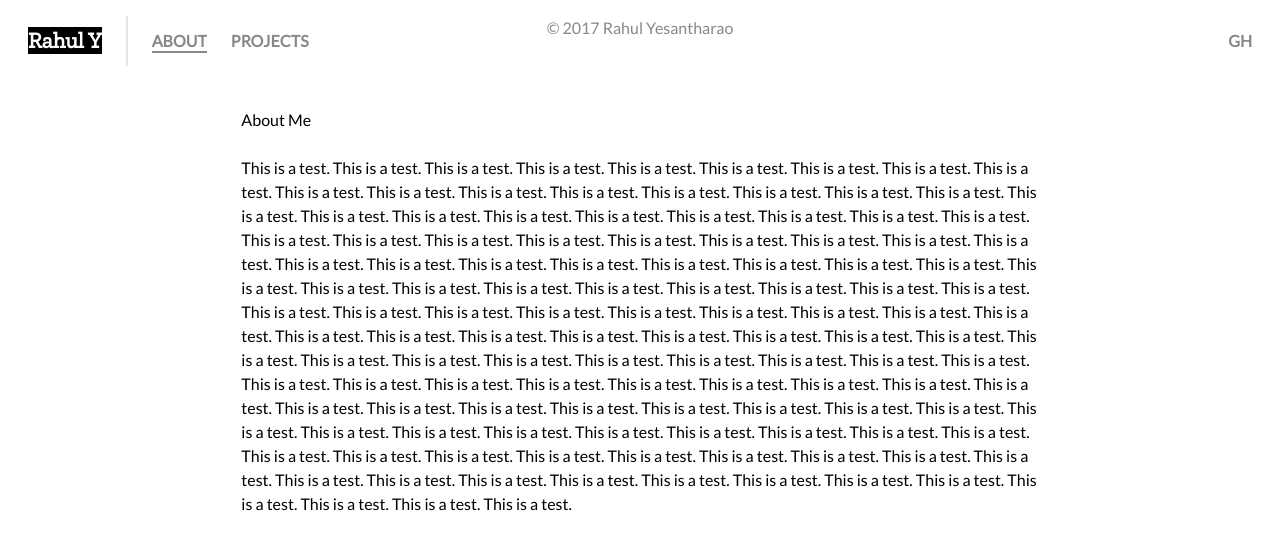
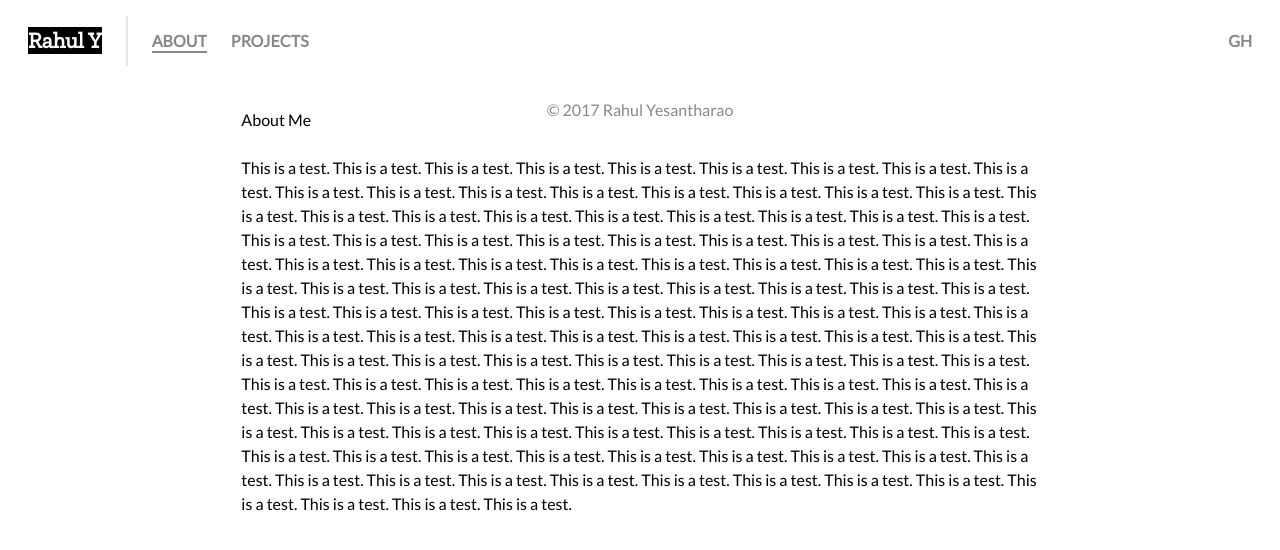
Before and after one commit to rahulyesantharao/personal-website-m2, a React app: page /about in a window 1280 px wide. Shown: the top 550 px of the page. Built offline with nearby package versions, Linux system fonts and the light colour scheme.

Commit message:
Changed header footer to only be fixed when on home page

```diff
--- a/src/components/App.js
+++ b/src/components/App.js
@@ -35,7 +35,7 @@ class App extends React.Component {
   render() {
     return (
       <div>
-        <Header menuOpen={this.state.menu} toggleMenu={this.toggleMenu.bind(this)}/>
+        <Header menuOpen={this.state.menu} toggleMenu={this.toggleMenu.bind(this)} isHome={this.state.home}/>
         <Main isHome={this.state.home} setHome={this.setHome.bind(this)} unsetHome={this.unsetHome.bind(this)}/>
         <Footer isHome={this.state.home}/>
       </div>
--- a/src/components/common/Footer.js
+++ b/src/components/common/Footer.js
@@ -1,8 +1,16 @@
 import React from 'react';
 import PropTypes from 'prop-types';
 
+const homeStyle = {
+    position: 'fixed',
+    bottom: '0px',
+    left: '0px',
+    right: '0px'
+};
+//className={props.isHome?"home":""}
+
 const Footer = (props) => (
-  <footer className={props.isHome?"home":""}>
+  <footer style={props.isHome?homeStyle:{}}>
         <p>
           &#169; 2017 Rahul Yesantharao
         </p>
--- a/src/components/common/Header.js
+++ b/src/components/common/Header.js
@@ -2,9 +2,16 @@ import React from 'react';
 import {NavLink} from 'react-router-dom';
 import PropTypes from 'prop-types';
 
+const homeStyle = {
+  position: 'fixed',
+  right: '0',
+  left: '0',
+  top: '0'
+}
+
 const Header = (props) => (
   <header>
-    <nav className="navbar">
+    <nav className="navbar" style={props.isHome?homeStyle:{}}>
       <div className={props.menuOpen?"navbar-menu-drawer is-active":"navbar-menu-drawer"}>
           <div className="navbar-item">
             <NavLink exact to="/about" activeClassName="active" onClick={props.toggleMenu}>ABOUT</NavLink>
@@ -46,7 +53,7 @@ const Header = (props) => (
 );
 
 Header.propTypes = {
-  // isHome: PropTypes.bool.isRequired,
+  isHome: PropTypes.bool.isRequired,
   menuOpen: PropTypes.bool.isRequired,
   toggleMenu: PropTypes.func.isRequired
 }
--- a/src/sass/components/footer.scss
+++ b/src/sass/components/footer.scss
@@ -27,10 +27,10 @@ footer {
   color: $color-nav-link;
   // box-shadow: 0 -2px 5px 0 rgba(0,0,0,0.16), 0 -2px 10px 0 rgba(0,0,0,0.12);
   &.home {
-    position: fixed;
-    bottom: 0px;
-    left: 0px;
-    right: 0px;
+    // position: fixed;
+    // bottom: 0px;
+    // left: 0px;
+    // right: 0px;
     // background-color: transparent;
     // color: darken(white, 10%);
     // box-shadow: none;
--- a/src/sass/components/navbar.scss
+++ b/src/sass/components/navbar.scss
@@ -2,10 +2,7 @@
 .navbar {
   // basic navbar styling
   z-index: 998;
-  position: fixed;
-  right: 0;
-  left: 0;
-  top: 0;
+
   padding: 1rem;
   // background-color: rgba(black, 0.2);
   font-weight: $font-weight-bold;
```
